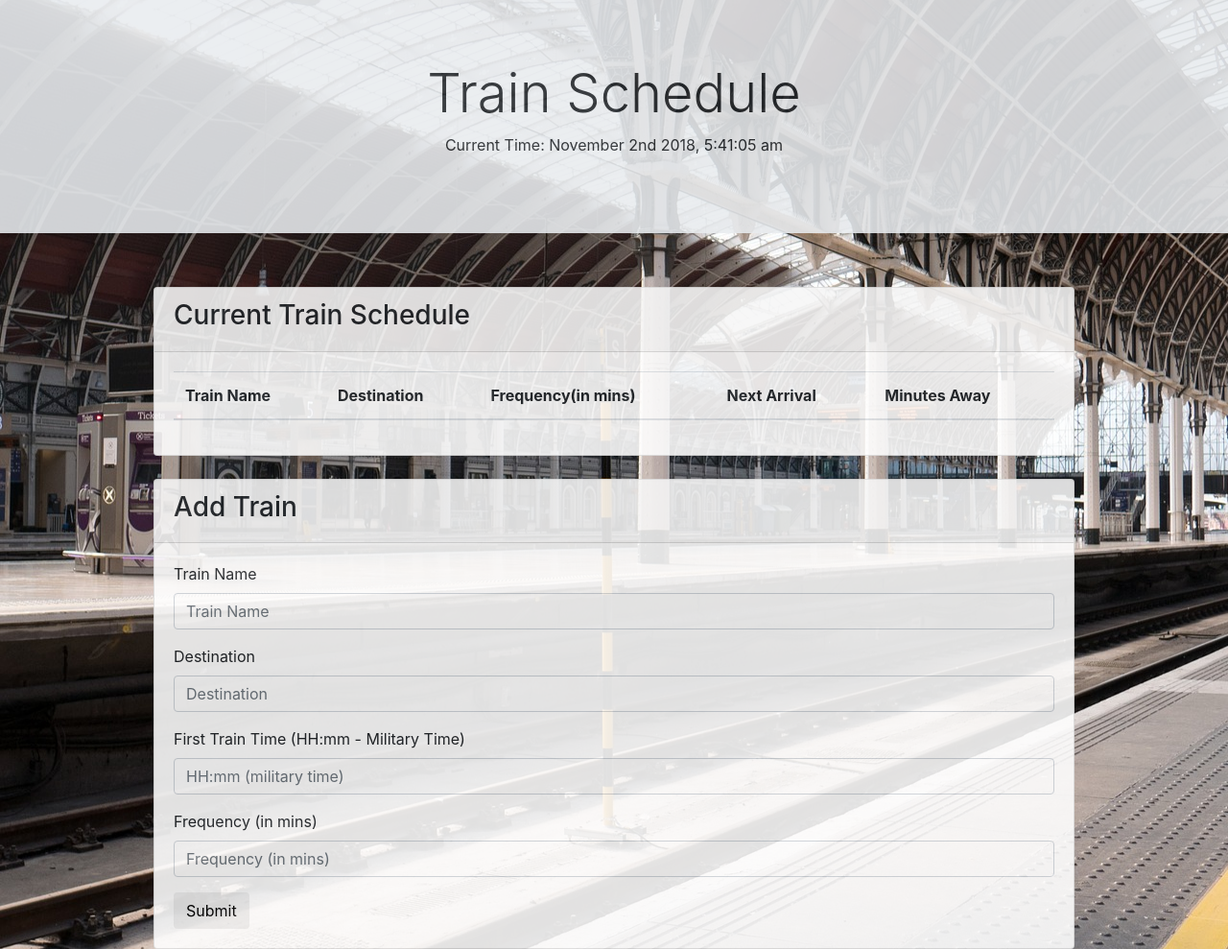
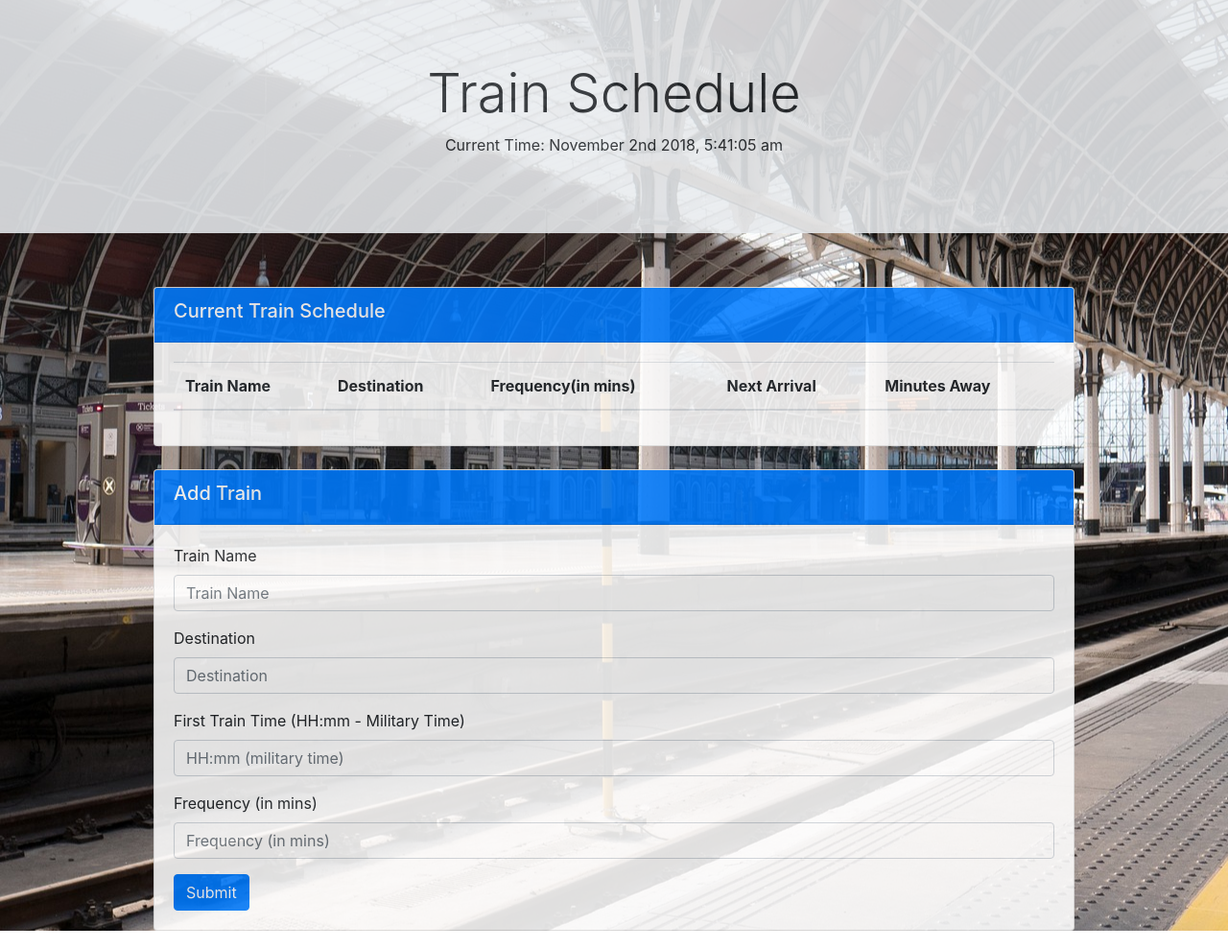
Before and after one commit to kmalillos/Train-Schedule, a plain HTML site: page index.html in a window 1280 px wide. Shown: the whole page at 96% size. Drawn offline with nearby package versions, Linux system fonts and the light colour scheme; no server answers.

Commit message:
added more styles in css, tweaking some js

```diff
--- a/assets/css/style.css
+++ b/assets/css/style.css
@@ -20,5 +20,5 @@ h1, p {
 }
 
 .opacity {
-    opacity: 0.88;
+    opacity: 0.87;
 }
--- a/assets/javascript/logic.js
+++ b/assets/javascript/logic.js
@@ -56,12 +56,6 @@ function addTrain() {
             firstTime: firstTime,
             frequency: frequency
         });
-
-        // $("#train-name").empty();
-        // $("#destination").empty();
-        // $("#first-time").empty();
-        // $("#frequency").empty();
-
     });
 };
 
@@ -128,3 +122,14 @@ displayTime();
 addTrain();
 
 displayTrain();
+
+$("#clear-form").on("click", function(event) {
+    event.preventDefault();
+
+    console.log("CLICK")
+
+    $("#train-name").empty();
+    $("#destination").empty();
+    $("#first-time").empty();
+    $("#frequency").empty();
+});
--- a/index.html
+++ b/index.html
@@ -33,8 +33,8 @@
     <!-- Current Train Schedule -->
     <div class="card opacity">
 
-      <div class="card-header ">
-        <h3>Current Train Schedule</h3>
+      <div class="card-header text-white bg-primary">
+        <h5>Current Train Schedule</h5>
       </div>
 
       <div class="card-body">
@@ -68,7 +68,7 @@
     <!-- Add Train Form -->
     <div class="card opacity">
 
-      <div class="card-header"><h3>Add Train</h3></div>
+      <div class="card-header text-white bg-primary"><h5>Add Train</h5></div>
 
       <div class="card-body">
 
@@ -95,7 +95,12 @@
 
           <!-- JAVASCRIPT HOOK -->
           <!-- ADD TRAIN -->
-					<button type="submit" id="add-train" class="btn btn-default" id="addTrain">Submit</button>
+          <button type="submit" class="btn btn-primary" id="add-train">Submit</button>
+
+          <!-- JAVASCRIPT HOOK -->
+          <!-- CLEAR FORM -->
+          <!-- <button type="submit" class="btn btn-default" id="clear-form">Clear</button> -->
+
         </form>
 
       </div> <!-- close card body div-->
```
